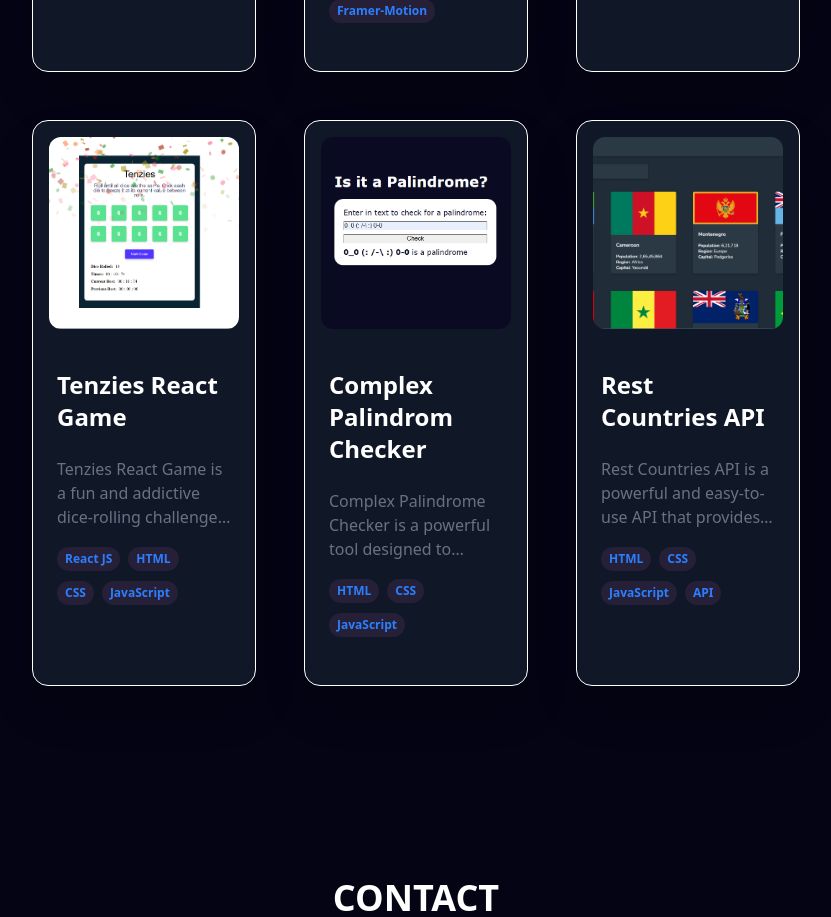
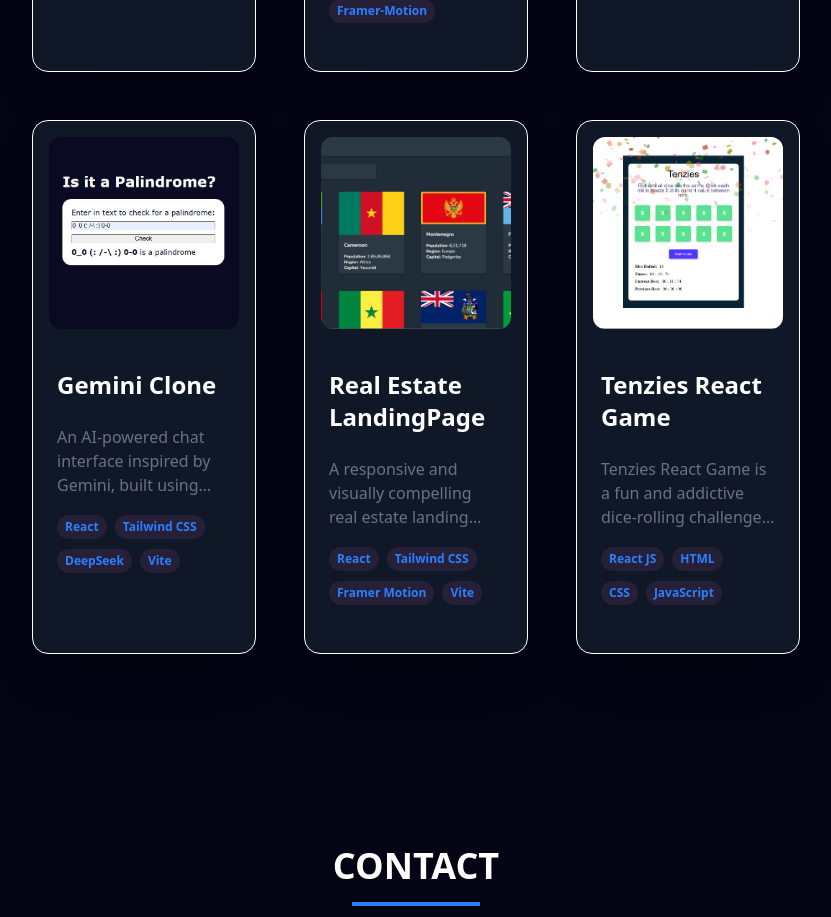
Before and after one commit to AddyChet/Portfolio-ReactJS, a React (Vite) app: page / in a window 1280 px wide. Shown: the part 2700-3617 px from the top of the page, without its empty margins (224-1055 px from the left). Built offline with nearby package versions, Linux system fonts and the light colour scheme.

Commit message:
project-updates

```diff
--- a/src/constants.js
+++ b/src/constants.js
@@ -1,83 +1,82 @@
 // Skills Section Logo's
-import htmlLogo from './assets/tech_logo/html.png';
-import cssLogo from './assets/tech_logo/css.png';
-import javascriptLogo from './assets/tech_logo/javascript.png';
-import reactjsLogo from './assets/tech_logo/reactjs.png';
-import reduxLogo from './assets/tech_logo/redux.png';
-import nextjsLogo from './assets/tech_logo/nextjs.png';
-import tailwindcssLogo from './assets/tech_logo/tailwindcss.png';
-import bootstrapLogo from './assets/tech_logo/bootstrap.png';
-import nodejsLogo from './assets/tech_logo/nodejs.png';
-import expressjsLogo from './assets/tech_logo/express.png';
-import mysqlLogo from './assets/tech_logo/mysql.png';
-import mongodbLogo from './assets/tech_logo/mongodb.png';
-import firebaseLogo from './assets/tech_logo/firebase.png';
-import javaLogo from './assets/tech_logo/java.png';
-import pythonLogo from './assets/tech_logo/python.png';
-import typescriptLogo from './assets/tech_logo/typescript.png';
-import gitLogo from './assets/tech_logo/git.png';
-import githubLogo from './assets/tech_logo/github.png';
-import vscodeLogo from './assets/tech_logo/vscode.png';
-import postmanLogo from './assets/tech_logo/postman.png';
-import figmaLogo from './assets/tech_logo/figma.png';
-import netlifyLogo from './assets/tech_logo/netlify.png';
-import vercelLogo from './assets/tech_logo/vercel.png';
-import postgreLogo from './assets/tech_logo/postgre.png';
+import htmlLogo from "./assets/tech_logo/html.png";
+import cssLogo from "./assets/tech_logo/css.png";
+import javascriptLogo from "./assets/tech_logo/javascript.png";
+import reactjsLogo from "./assets/tech_logo/reactjs.png";
+import reduxLogo from "./assets/tech_logo/redux.png";
+import nextjsLogo from "./assets/tech_logo/nextjs.png";
+import tailwindcssLogo from "./assets/tech_logo/tailwindcss.png";
+import bootstrapLogo from "./assets/tech_logo/bootstrap.png";
+import nodejsLogo from "./assets/tech_logo/nodejs.png";
+import expressjsLogo from "./assets/tech_logo/express.png";
+import mysqlLogo from "./assets/tech_logo/mysql.png";
+import mongodbLogo from "./assets/tech_logo/mongodb.png";
+import firebaseLogo from "./assets/tech_logo/firebase.png";
+import javaLogo from "./assets/tech_logo/java.png";
+import pythonLogo from "./assets/tech_logo/python.png";
+import typescriptLogo from "./assets/tech_logo/typescript.png";
+import gitLogo from "./assets/tech_logo/git.png";
+import githubLogo from "./assets/tech_logo/github.png";
+import vscodeLogo from "./assets/tech_logo/vscode.png";
+import postmanLogo from "./assets/tech_logo/postman.png";
+import figmaLogo from "./assets/tech_logo/figma.png";
+import netlifyLogo from "./assets/tech_logo/netlify.png";
+import vercelLogo from "./assets/tech_logo/vercel.png";
+import postgreLogo from "./assets/tech_logo/postgre.png";
 
 // Project Section Logo's
-import tenziesLogo from "./assets/work_logo/tenziesLogo.png"
-import palinLogo from './assets/work_logo/palinLogo.png';
-import restLogo from './assets/work_logo/restLogo.png';
-import secondBrain from './assets/work_logo/secondBrain.png';
-
-import sendifyAppLogo from './assets/work_logo/sendifyApp.png'
-import blogLogo from "./assets/work_logo/blog.png"
-
+import tenziesLogo from "./assets/work_logo/tenziesLogo.png";
+import palinLogo from "./assets/work_logo/palinLogo.png";
+import restLogo from "./assets/work_logo/restLogo.png";
+import secondBrain from "./assets/work_logo/secondBrain.png";
+import gemini from "./assets/work_logo/gemini.png`";
+import sendifyAppLogo from "./assets/work_logo/sendifyApp.png";
+import blogLogo from "./assets/work_logo/blog.png";
 
 export const SkillsInfo = [
   {
-    title: 'Frontend',
+    title: "Frontend",
     skills: [
-      { name: 'HTML', logo: htmlLogo },
-      { name: 'CSS', logo: cssLogo },
-      { name: 'JavaScript', logo: javascriptLogo },
-      { name: 'React JS', logo: reactjsLogo },
-      { name: 'Redux', logo: reduxLogo },
-      { name: 'Next JS', logo: nextjsLogo },
-      { name: 'Tailwind CSS', logo: tailwindcssLogo },
-      { name: 'Bootstrap', logo: bootstrapLogo },
+      { name: "HTML", logo: htmlLogo },
+      { name: "CSS", logo: cssLogo },
+      { name: "JavaScript", logo: javascriptLogo },
+      { name: "React JS", logo: reactjsLogo },
+      { name: "Redux", logo: reduxLogo },
+      { name: "Next JS", logo: nextjsLogo },
+      { name: "Tailwind CSS", logo: tailwindcssLogo },
+      { name: "Bootstrap", logo: bootstrapLogo },
     ],
   },
   {
-    title: 'Backend',
+    title: "Backend",
     skills: [
-      { name: 'Node JS', logo: nodejsLogo },
-      { name: 'Express JS', logo: expressjsLogo },
-      { name: 'MySQL', logo: mysqlLogo },
-      { name: 'MongoDB', logo: mongodbLogo },
-      { name: 'Firebase', logo: firebaseLogo },
-      { name: 'PostgreSQL', logo: postgreLogo },
+      { name: "Node JS", logo: nodejsLogo },
+      { name: "Express JS", logo: expressjsLogo },
+      { name: "MySQL", logo: mysqlLogo },
+      { name: "MongoDB", logo: mongodbLogo },
+      { name: "Firebase", logo: firebaseLogo },
+      { name: "PostgreSQL", logo: postgreLogo },
     ],
   },
   {
-    title: 'Languages',
+    title: "Languages",
     skills: [
-      { name: 'Java', logo: javaLogo },
-      { name: 'Python', logo: pythonLogo },
-      { name: 'JavaScript', logo: javascriptLogo },
-      { name: 'TypeScript', logo: typescriptLogo },
+      { name: "Java", logo: javaLogo },
+      { name: "Python", logo: pythonLogo },
+      { name: "JavaScript", logo: javascriptLogo },
+      { name: "TypeScript", logo: typescriptLogo },
     ],
   },
   {
-    title: 'Tools',
+    title: "Tools",
     skills: [
-      { name: 'Git', logo: gitLogo },
-      { name: 'GitHub', logo: githubLogo },
-      { name: 'VS Code', logo: vscodeLogo },
-      { name: 'Postman', logo: postmanLogo },
-      { name: 'Vercel', logo: vercelLogo },
-      { name: 'Netlify', logo: netlifyLogo },
-      { name: 'Figma', logo: figmaLogo },
+      { name: "Git", logo: gitLogo },
+      { name: "GitHub", logo: githubLogo },
+      { name: "VS Code", logo: vscodeLogo },
+      { name: "Postman", logo: postmanLogo },
+      { name: "Vercel", logo: vercelLogo },
+      { name: "Netlify", logo: netlifyLogo },
+      { name: "Figma", logo: figmaLogo },
     ],
   },
 ];
@@ -89,10 +88,18 @@ export const SkillsInfo = [
     description:
       "Sendify Chat App is a sleek and intuitive React-based messaging platform designed for seamless communication. Built with modern web technologies, it offers real-time chat functionality, user-friendly navigation, and a smooth experience across devices",
     image: sendifyAppLogo,
-      tags: ["React JS", "TailwindCss", "Zustand", "Socket.io", "NodeJs", "ExpressJs", "MongoDb"],
+    tags: [
+      "React JS",
+      "TailwindCss",
+      "Zustand",
+      "Socket.io",
+      "NodeJs",
+      "ExpressJs",
+      "MongoDb",
+    ],
     github: "https://github.com/AddyChet/chat-app-project",
     webapp: "https://chat-app-project-bpq1.onrender.com/",
-      ongoing : false
+    ongoing: false,
   },
   {
     id: 1,
@@ -100,10 +107,19 @@ export const SkillsInfo = [
     description:
       "This full-featured blogging platform empowers users to craft, manage, and share content effortlessly. Built with the MERN stack and enhanced by Firebase and Cloudinary integrations, it delivers a seamless experience from post creation to publishing.",
     image: blogLogo,
-      tags: ["React JS", "TailwindCss", "ContextApi", "Firebase", "NodeJs", "ExpressJs", "MongoDb", "Framer-Motion"],
+    tags: [
+      "React JS",
+      "TailwindCss",
+      "ContextApi",
+      "Firebase",
+      "NodeJs",
+      "ExpressJs",
+      "MongoDb",
+      "Framer-Motion",
+    ],
     github: "https://github.com/AddyChet/MERN-Blog-App",
     webapp: "",
-      ongoing : true
+    ongoing: true,
   },
   {
     id: 2,
@@ -111,46 +127,50 @@ export const SkillsInfo = [
     description:
       "Second Brain is a smart and intuitive tool designed to help users save and organize links they want to remember for future reference.",
     image: secondBrain,
-      tags: ["React JS", "Node.js", "MongoDB", "Express", "TailwindCSS", "TypeScript"],
+    tags: [
+      "React JS",
+      "Node.js",
+      "MongoDB",
+      "Express",
+      "TailwindCSS",
+      "TypeScript",
+    ],
     github: "https://github.com/AddyChet/SecondBrain",
     webapp: "",
-      ongoing : true
+    ongoing: true,
+  },
+
+  {
+    id: 3,
+    title: "Gemini Clone",
+    description:
+      "An AI-powered chat interface inspired by Gemini, built using React and Tailwind CSS. Integrates DeepSeek for advanced language responses and Framer Motion for elegant UI transitions. Features include animated message flow, prompt history, and a sleek dark mode experience.",
+    image: palinLogo,
+    tags: ["React", "Tailwind CSS", "DeepSeek", "Vite"],
+    github: "https://github.com/AddyChet/Gemini-Clone",
+    webapp: "",
+    ongoing: true,
   },
   {
-      id: 3,
+    id: 4,
+    title: "Real Estate LandingPage",
+    description:
+      "A responsive and visually compelling real estate landing page showcasing property listings and brand highlights. Built with React and styled using Tailwind CSS, with Framer Motion adding smooth transitions and scroll animations.",
+    image: restLogo,
+    tags: ["React", "Tailwind CSS", "Framer Motion", "Vite"],
+    github: "https://github.com/AddyChet/Real-Estate-Landing-Page",
+    webapp: "https://real-estate-landing-page-iota.vercel.app/",
+    ongoing: false,
+  },
+  {
+    id: 5,
     title: "Tenzies React Game",
     description:
       "Tenzies React Game is a fun and addictive dice-rolling challenge designed to test your quick decision-making skills. Built using React, this game tracks your best time, highest score, and the number of dice rolled as you aim for a perfect match.",
     image: tenziesLogo,
-      tags: ["React JS","HTML", "CSS", "JavaScript"],
+    tags: ["React JS", "HTML", "CSS", "JavaScript"],
     github: "https://github.com/AddyChet/TenziesGame",
     webapp: "https://tenziesbyaddy.netlify.app/",
-      ongoing : false
+    ongoing: false,
   },
-    {
-      id: 4,
-      title: "Complex Palindrom Checker",
-      description:
-        "Complex Palindrome Checker is a powerful tool designed to analyze and verify palindromes beyond simple word reversals. Unlike traditional palindrome checkers, this advanced version determines whether a given word or phrase is a palindrome and also evaluates if it can be transformed into one through character swaps.",
-      image: palinLogo,
-      tags: ["HTML", "CSS", "JavaScript"],
-      github: "https://github.com/AddyChet/PalindromeChecker",
-      webapp: "https://palincheck.netlify.app/",
-      ongoing : false
-    },
-
-    {
-      id: 5,
-      title: "Rest Countries API",
-      description:
-        "Rest Countries API is a powerful and easy-to-use API that provides detailed information about countries worldwide. It allows developers to fetch data such as country names, capitals, population, currencies, languages, flags, and more.",
-      image: restLogo,
-      tags: ["HTML", "CSS", "JavaScript", "API"],
-      github: "https://github.com/AddyChet/RESTCOUNTRIES-API",
-      webapp: "https://restcountriesapibyaddy.netlify.app/",
-      ongoing : false
-    },
-
-
-
 ];
```
Also changed, not shown: src/assets/work_logo/gemini.png (added). Lines whose indentation alone changed are shown as unchanged.
